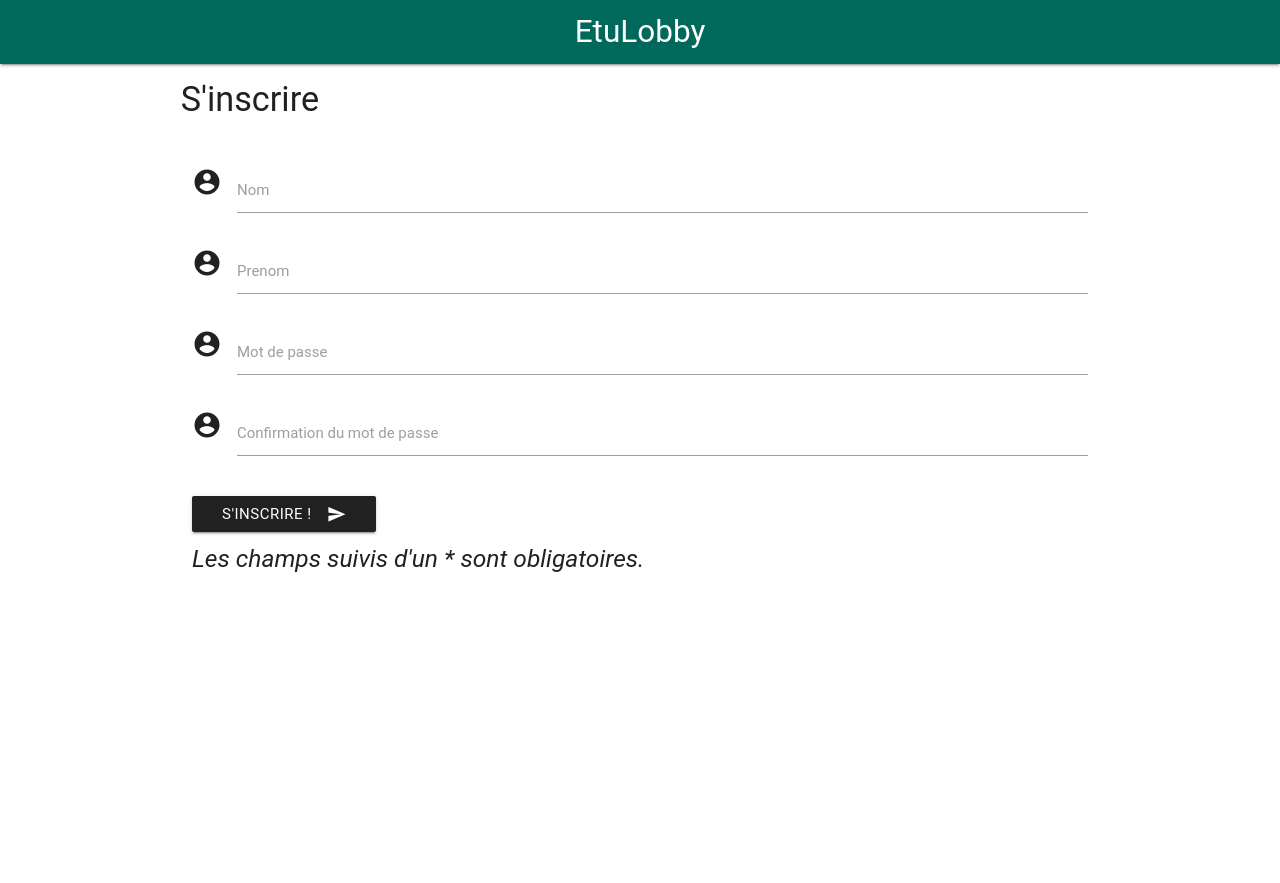
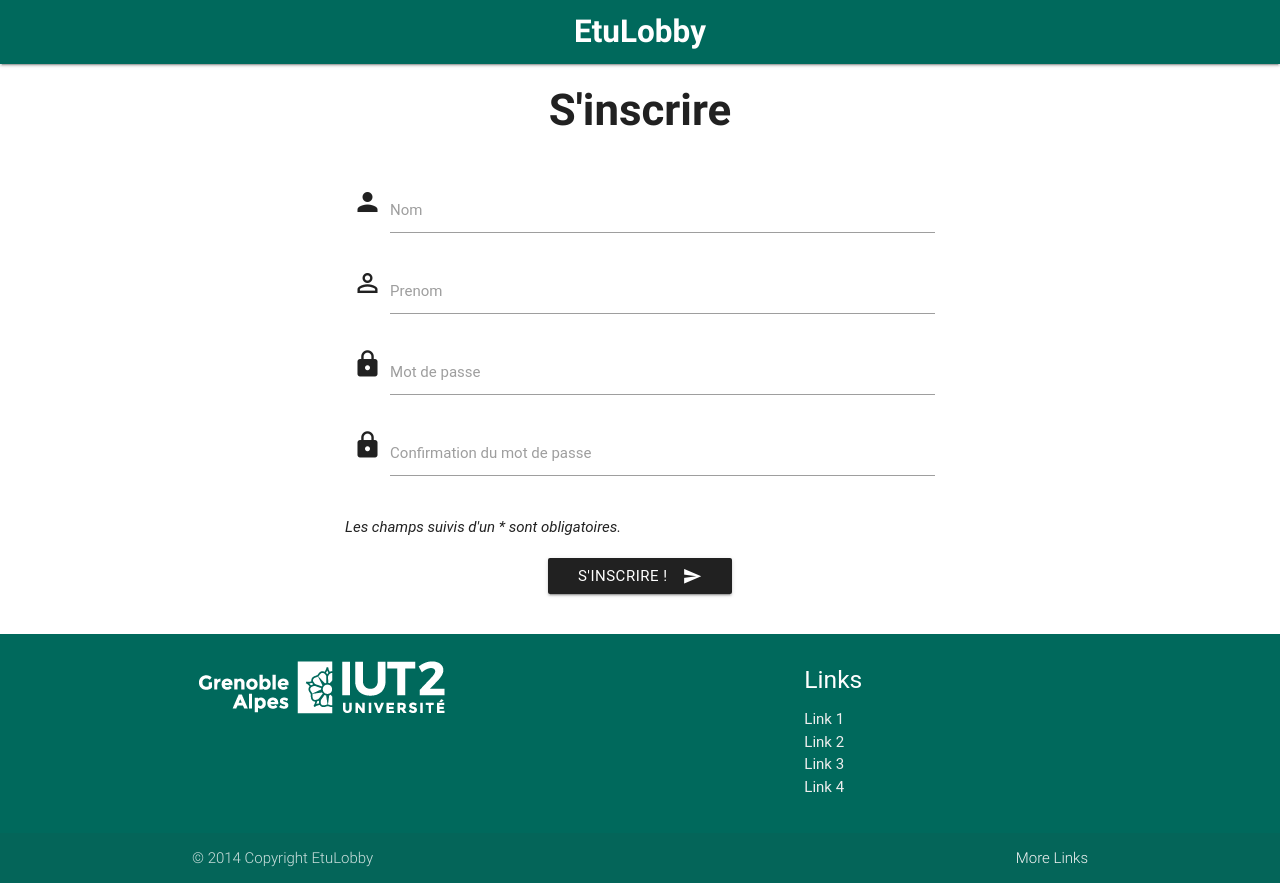
Before and after one commit to EnneS/etulobby, a PHP site: page /view/register_view.php in a window 1280 px wide. Before the commit the page ends 572 px from the top, so only its background shows below. Run offline with PHP 8.4, Linux system fonts and the light colour scheme; some libraries are stand-ins or nearby versions; some web fonts are replaced.

Commit message:
ajout view register-2

```diff
--- a/view/inc/footer.php
+++ b/view/inc/footer.php
@@ -2,7 +2,7 @@
     <div class="container">
         <div class="row">
             <div class="col l6 s12">
-                <img src="view/img/header-logo.png">
+                <img src="../view/img/header-logo.png">
             </div>
             <div class="col l4 offset-l2 s12">
                 <h5 class="white-text">Links</h5>
--- a/view/inc/header_connexion.php
+++ b/view/inc/header_connexion.php
@@ -18,7 +18,7 @@
 
 <nav>
     <div class="nav-wrapper teal darken-3">
-        <a href="#" class="brand-logo center">EtuLobby</a>
+        <a href="#" class="brand-logo center" style="font-weight: bolder;">EtuLobby</a>
         <ul id="nav-mobile" class="left hide-on-med-and-down">
             <!-- <li><a href="sass.html">nav1</a></li> -->
         </ul>
--- a/view/register_view.php
+++ b/view/register_view.php
@@ -10,43 +10,52 @@
 
     <div class="container">
 
-        <div class="row">
-            <h4>S'inscrire</h4>
+        <div class="row center">
+            <h3 style="font-weight: bold;">S'inscrire</h3>
         </div>
 
         <div class="row">
             <form class="col s12" method="post" action="register.php">
 
-                <div class="row">
-                    <div class="input-field col s12">
-                        <i class="material-icons prefix">account_circle</i>
+                <div class="row center-align">
+                    <div class="input-field col s8 offset-s2">
+                        <i class="material-icons prefix">person</i>
                         <input id="nom" name="nom" type="text" class="validate">
-                        <label for="nom">Nom</label>
+                        <label class="active" for="nom">Nom</label>
                     </div>
-                    <div class="input-field col s12">
-                        <i class="material-icons prefix">account_circle</i>
+                    <div class="input-field col s8 offset-s2">
+                        <i class="material-icons prefix">perm_identity</i>
                         <input id="prenom" name="prenom" type="text" class="validate">
                         <label for="prenom">Prenom</label>
                     </div>
-                    <div class="input-field col s12">
-                        <i class="material-icons prefix">account_circle</i>
+                    <div class="input-field col s8 offset-s2">
+                        <i class="material-icons prefix">lock</i>
                         <input id="mdp" name="mdp" type="password" class="validate">
                         <label for="mdp">Mot de passe</label>
                     </div>
-                    <div class="input-field col s12">
-                        <i class="material-icons prefix">account_circle</i>
+                    <div class="input-field col s8 offset-s2">
+                        <i class="material-icons prefix">lock</i>
                         <input id="cmdp" name="cmdp" type="password" class="validate">
                         <label for="cmdp">Confirmation du mot de passe</label>
                     </div>
                 </div>
 
-                <button class="btn waves-effect waves-light grey darken-4" type="submit" name="valider">S'inscrire !
-                    <i class="material-icons right">send</i>
-                </button>
+                <div class="row">
+                    <div class="col s8 offset-s2"
+                        <h9 style="font-style:italic;">Les champs suivis d'un * sont obligatoires.</h9>
+                    </div>
+                </div>
 
-                <h5 style="font-style:italic;">Les champs suivis d'un * sont obligatoires.</h5>
+                <div class="row center-align">
+                    <button class="btn waves-effect waves-light grey darken-4" type="submit" name="valider">S'inscrire !
+                        <i class="material-icons right">send</i>
+                    </button>
+                </div>
+
 
             </form>
         </div>
 
     </div>
+
+<?php include("../view/inc/footer.php");?>
```
